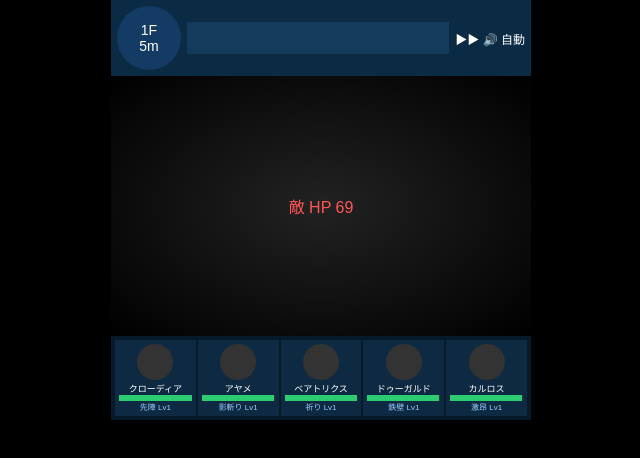
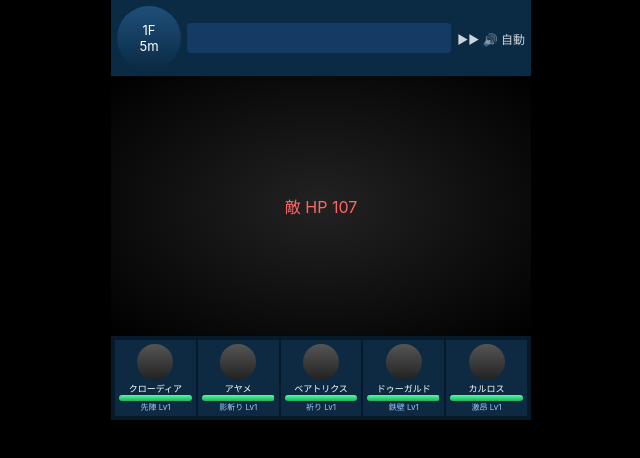
Before and after one commit to abctttjda-glitch/haxla-rpg, a plain HTML site: page index.html in a window 1280 px wide. Shown: the whole page, without its empty margins (319-959 px from the left). Drawn offline with Linux system fonts and the light colour scheme.

Commit message:
index.html を更新

```diff
--- a/index.html
+++ b/index.html
@@ -6,46 +6,100 @@
 <title>Haxla RPG</title>
 
 <style>
-body { margin:0; background:black; color:white; font-family:sans-serif; }
+body {
+  margin:0;
+  background:#000;
+  color:#fff;
+  font-family:-apple-system, BlinkMacSystemFont, sans-serif;
+}
 #game { max-width:420px; margin:auto; }
 
+/* ===== 上部UI ===== */
 .top {
-  display:flex; align-items:center; padding:6px; background:#0b2a44;
+  display:flex;
+  align-items:center;
+  padding:6px;
+  background:#0b2a44;
 }
 .circle {
-  width:64px; height:64px; border-radius:50%;
-  background:#143b63; display:flex; align-items:center; justify-content:center;
-  font-size:14px; text-align:center;
+  width:64px;
+  height:64px;
+  border-radius:50%;
+  background:linear-gradient(#1e4f7a,#0b2a44);
+  display:flex;
+  align-items:center;
+  justify-content:center;
+  font-size:13px;
+  text-align:center;
 }
-.bar { flex:1; height:32px; margin:0 6px; background:#123b5c; }
-.icons { font-size:12px; }
+.bar {
+  flex:1;
+  height:30px;
+  margin:0 6px;
+  background:#143b63;
+  border-radius:4px;
+}
+.icons {
+  font-size:12px;
+  opacity:0.8;
+}
 
+/* ===== ダンジョン ===== */
 .dungeon {
-  height:260px; background:radial-gradient(#222,#000);
-  display:flex; align-items:center; justify-content:center;
+  height:260px;
+  background:radial-gradient(#222,#000);
+  display:flex;
+  align-items:center;
+  justify-content:center;
 }
-.enemy { color:#f55; font-size:16px; }
+.enemy {
+  font-size:16px;
+  color:#ff6666;
+}
 
+/* ===== パーティUI ===== */
 .party {
-  display:grid; grid-template-columns:repeat(5,1fr);
-  gap:2px; padding:4px; background:#061a2a;
+  display:grid;
+  grid-template-columns:repeat(5,1fr);
+  gap:2px;
+  padding:4px;
+  background:#061a2a;
 }
 .chara {
-  background:#0e2a42; padding:4px; font-size:9px; text-align:center;
+  background:#0e2a42;
+  padding:4px;
+  font-size:9px;
+  text-align:center;
 }
 .face {
-  width:36px; height:36px; border-radius:50%;
-  background:#333; margin:auto auto 2px;
+  width:36px;
+  height:36px;
+  border-radius:50%;
+  background:linear-gradient(#555,#222);
+  margin:0 auto 2px;
 }
-.hp-bar { height:6px; background:#333; }
-.hp-bar span { display:block; height:100%; background:#2ecc71; }
-.skill { font-size:8px; color:#9cf; }
+.hp-bar {
+  height:6px;
+  background:#333;
+  border-radius:3px;
+  overflow:hidden;
+}
+.hp-bar span {
+  display:block;
+  height:100%;
+  background:linear-gradient(#4eff9a,#1fae63);
+}
+.skill {
+  font-size:8px;
+  color:#9cf;
+}
 </style>
 </head>
 
 <body>
 <div id="game">
 
+<!-- 上部 -->
 <div class="top">
   <div class="circle">
     <div>
@@ -57,16 +111,18 @@ body { margin:0; background:black; color:white; font-family:sans-serif; }
   <div class="icons">▶▶ 🔊 自動</div>
 </div>
 
+<!-- ダンジョン -->
 <div class="dungeon">
   <div class="enemy" id="enemy">探索中…</div>
 </div>
 
+<!-- パーティ -->
 <div class="party" id="party"></div>
 
 </div>
 
 <script>
-/* ========= 初期データ ========= */
+/* ===== セーブ設計 ===== */
 const now = Date.now();
 let state = JSON.parse(localStorage.getItem("save")) || {
   dist: 0,
@@ -85,10 +141,7 @@ let state = JSON.parse(localStorage.getItem("save")) || {
   ]
 };
 
-const partyDiv = document.getElementById("party");
-const enemyDiv = document.getElementById("enemy");
-
-/* ========= オフライン進行 ========= */
+/* ===== オフライン進行 ===== */
 const diff = Math.floor((now - state.last) / 1000);
 if (diff > 0) {
   state.dist += diff;
@@ -96,7 +149,10 @@ if (diff > 0) {
 }
 state.last = now;
 
-/* ========= 描画 ========= */
+const partyDiv = document.getElementById("party");
+const enemyDiv = document.getElementById("enemy");
+
+/* ===== 描画 ===== */
 function render() {
   document.getElementById("dist").textContent = state.dist + "m";
   document.getElementById("floor").textContent = state.floor + "F";
@@ -119,30 +175,27 @@ function render() {
   localStorage.setItem("save", JSON.stringify(state));
 }
 
-/* ========= 戦闘処理 ========= */
+/* ===== メインループ ===== */
 function tick() {
   state.dist++;
-
-  // 階層
   state.floor = Math.floor(state.dist / 100) + 1;
 
-  let dmg = 30 * state.permAtk;
+  let dmg = 25 * state.permAtk;
 
   state.party.forEach(c => {
     if (c.skill === "先陣") dmg *= 1 + 0.1 * c.lv;
     if (c.skill === "影斬り" && Math.random() < 0.1 * c.lv) dmg *= 2;
-    if (c.skill === "祈り") c.hp = Math.min(c.max, c.hp + 5 * c.lv);
+    if (c.skill === "祈り") c.hp = Math.min(c.max, c.hp + 4 * c.lv);
     if (c.skill === "激昂") dmg *= (1 + (1 - c.hp / c.max));
   });
 
   state.enemyHp -= dmg;
 
   if (state.enemyHp <= 0) {
-    if (state.dist % 100 === 0) {
-      state.enemyHp = 3000 + state.floor * 500;
-    } else {
-      state.enemyHp = 300 + state.floor * 50;
-    }
+    state.enemyHp =
+      state.dist % 100 === 0
+        ? 3000 + state.floor * 500
+        : 300 + state.floor * 60;
     state.holy++;
   }
 
@@ -150,13 +203,13 @@ function tick() {
     (state.dist % 100 === 0 ? "BOSS " : "") +
     "敵 HP " + Math.floor(state.enemyHp);
 
-  // 敵攻撃
+  // 被ダメ
   const t = state.party[Math.floor(Math.random()*state.party.length)];
-  let taken = 20 * state.floor;
+  let taken = 15 * state.floor;
   if (t.skill === "鉄壁") taken *= 1 - 0.1 * t.lv;
   t.hp -= taken;
 
-  // 全滅 → 転生pt
+  // 全滅 → 転生
   if (state.party.every(c => c.hp <= 0)) {
     state.party.forEach(c => {
       c.max = Math.floor(c.max * (1 + state.permHp * 0.1));
@@ -167,9 +220,9 @@ function tick() {
   }
 
   // スキル成長
-  state.party.forEach(c => {
-    if (state.dist % 200 === 0) c.lv++;
-  });
+  if (state.dist % 200 === 0) {
+    state.party.forEach(c => c.lv++);
+  }
 
   render();
 }
```
